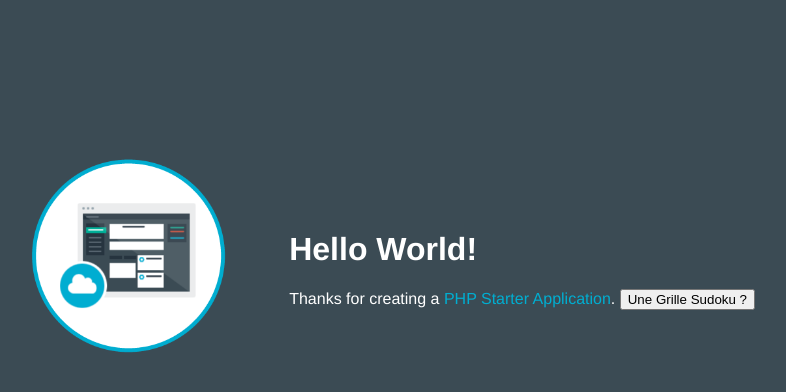
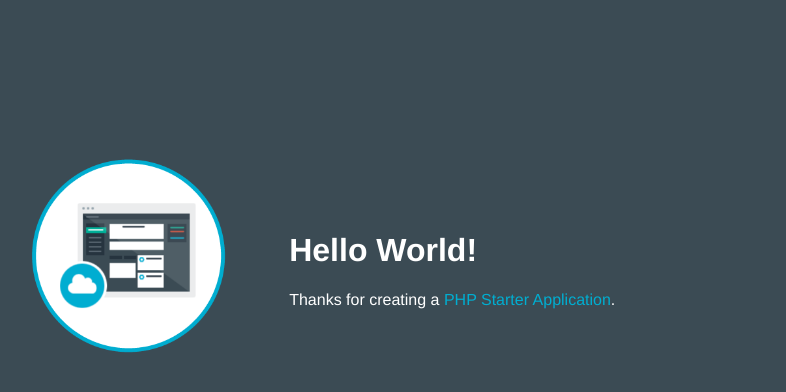
Before and after one commit to frduhaze/FDXAZZ-1480409859339, a PHP site: page / in a window 1280 px wide. Shown: the top 392 px of the page, without its empty margins (253-1039 px from the left). Run offline with PHP 8.4, Linux system fonts and the light colour scheme.

Commit message:
Update index.php

```diff
--- a/index.php
+++ b/index.php
@@ -5,7 +5,7 @@
 	<meta http-equiv="Content-Type" content="text/html; charset=utf-8">
 	<link rel="stylesheet" href="style.css" />
 </head>
-	<script type="text/javascript" src="fonctions.js"></script>
+
 <body>
 	<table>
 		<tr>
@@ -15,7 +15,7 @@
 			<td>
 				<h1 id = "message"><?php echo "Hello World!"; ?></h1>
 				<p class='description'></p> Thanks for creating a <span class="blue">PHP Starter Application</span>.
-				 <INPUT TYPE="button" VALUE="Une Grille Sudoku ?" onClick="sudoku()">
+
 			</td>
 		</tr>
 	</table>
```
